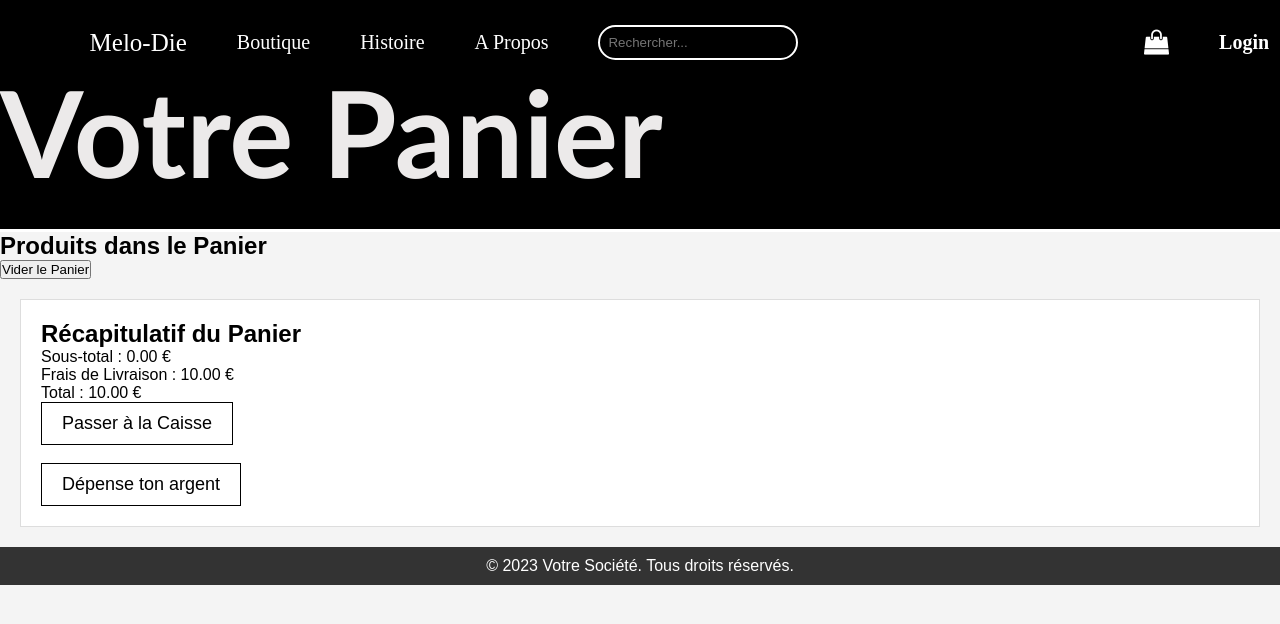
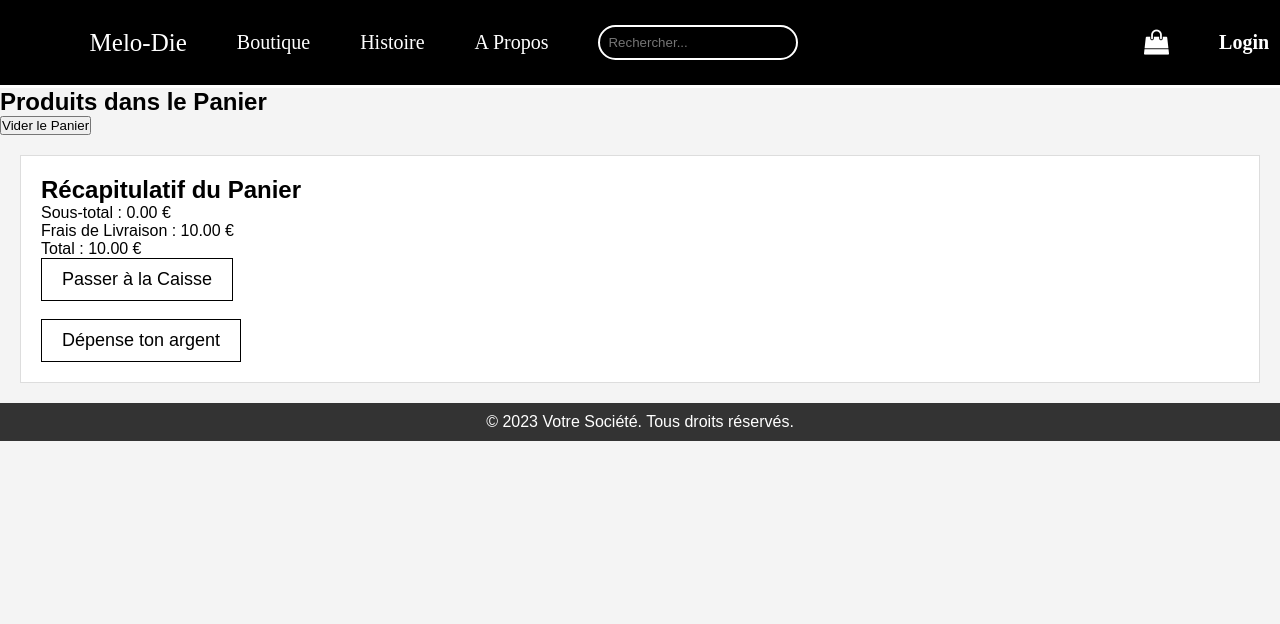
Before and after one commit to kylian-strub/melo-die, a plain HTML site: page SITE/HTML/panier.html in a window 1280 px wide. Drawn offline with Linux system fonts and the light colour scheme.

Commit message:
Update panier.html

```diff
--- a/SITE/HTML/panier.html
+++ b/SITE/HTML/panier.html
@@ -30,7 +30,6 @@
                 <span class="bar"></span>
             </div>
         </nav>
-        <h1>Votre Panier</h1>
     </header>
 
     <section class="cart-items">
```
